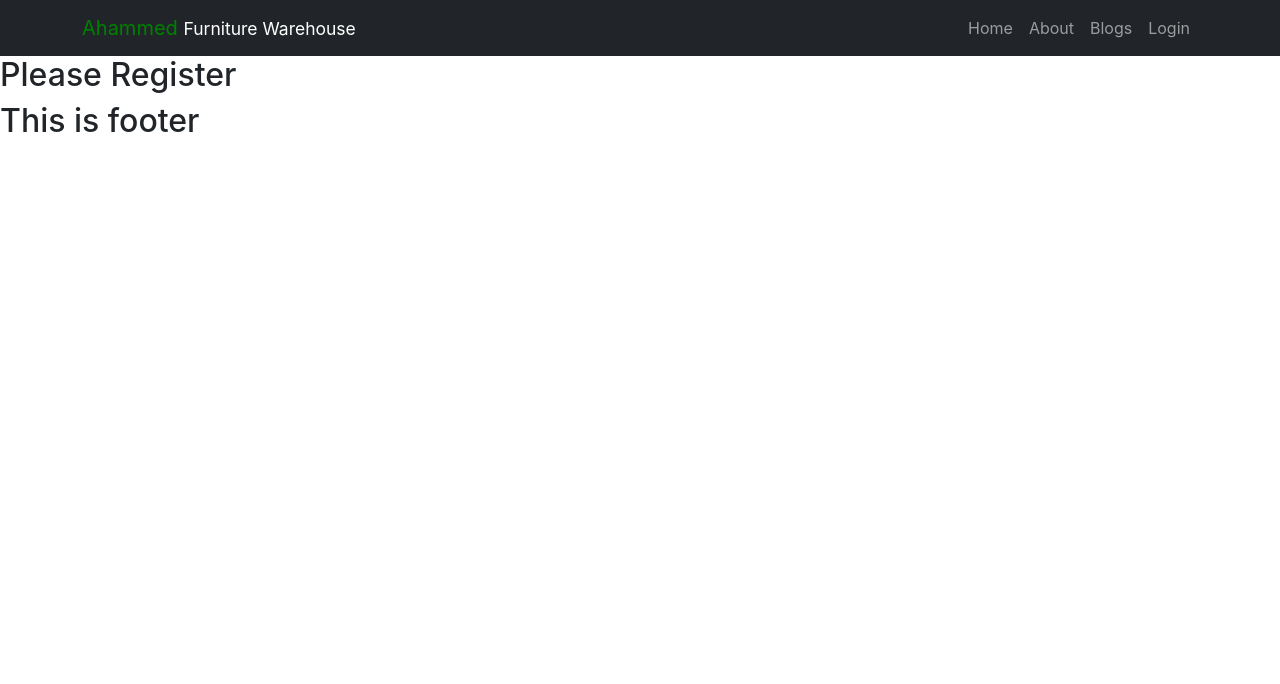
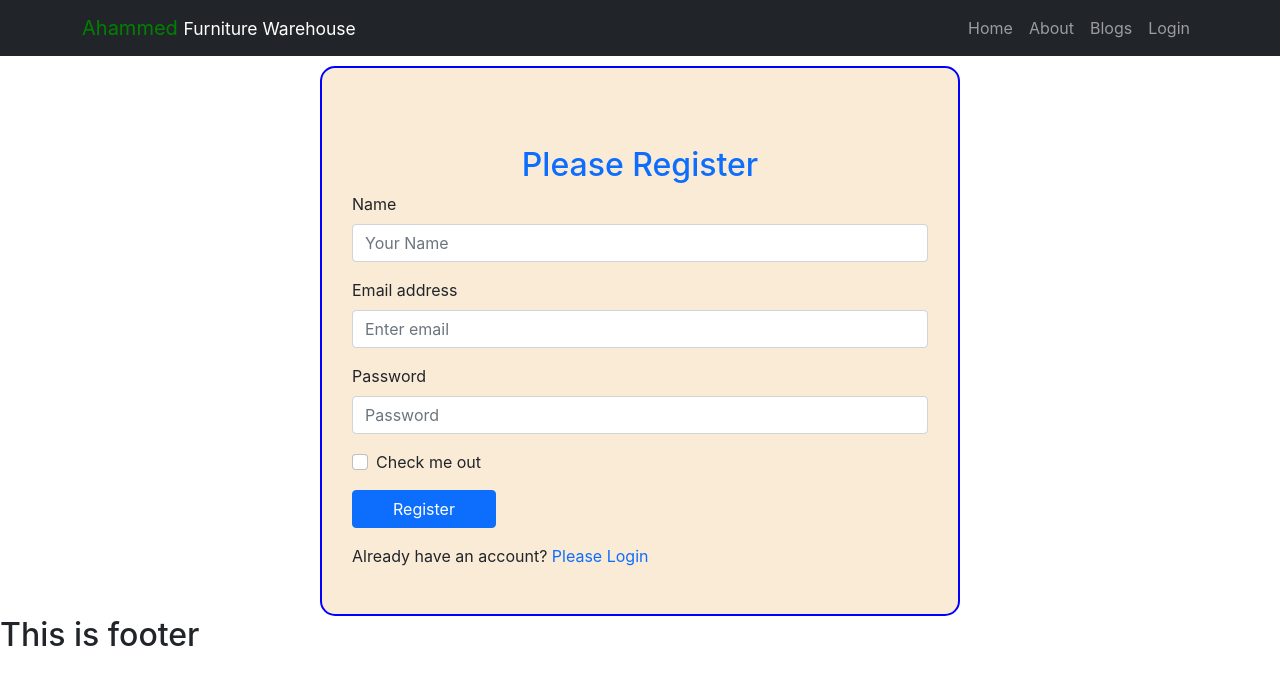
Before and after one commit to Abdul-Rakib92/furniture-warehouse-management-client-side, a React (Create React App) app: page /register in a window 1280 px wide. Shown: the top 684 px of the page. Built offline with nearby package versions, Linux system fonts and the light colour scheme.

Commit message:
evn variable added

```diff
--- a/src/components/Login/Login/Login.js
+++ b/src/components/Login/Login/Login.js
@@ -37,12 +37,9 @@ const Login = () => {
           <Form.Control ref={passwordRef} type="password" placeholder="Password" required />
         </Form.Group>
 
-        <Form.Group className="mb-3" controlId="formBasicCheckbox">
-          <Form.Check type="checkbox" label="Check me out" />
-        </Form.Group>
 
-        <Button variant="primary" type="submit">
-          Submit
+        <Button className="w-25 mb-3" variant="primary" type="submit">
+          Login
         </Button>
       </Form>
 
--- /dev/null
+++ b/src/components/Login/Register/Register.css
@@ -0,0 +1,7 @@
+.register-container {
+  border: 2px solid blue;
+  margin-top: 10px;
+  background-color: antiquewhite;
+  padding: 30px;
+  border-radius: 15px;
+}
--- a/src/components/Login/Register/Register.js
+++ b/src/components/Login/Register/Register.js
@@ -1,11 +1,75 @@
-import React from 'react';
+import React from "react";
+import { Button, Form } from "react-bootstrap";
+import { Link, useNavigate } from "react-router-dom";
+import './Register.css';
 
 const Register = () => {
-    return (
-        <div>
-            <h2>Please Register</h2>
-        </div>
-    );
+
+    const navigate = useNavigate();
+
+
+    const navigateLogin = () => {
+        navigate("/login");
+    }
+
+    const handleRegister = event =>{
+        event.preventDefault();
+        const name = event.target.name.value;
+        const email = event.target.email.value;
+        const password = event.target.password.value;
+
+        console.log(email, password);
+
+    }
+
+
+
+  return (
+    <div className="container w-50 mx-auto register-container">
+      <h2 className="text-primary text-center mt-5">Please Register</h2>
+
+      <Form onSubmit={handleRegister}>
+        <Form.Group className="mb-3" controlId="formBasicEmail">
+          <Form.Label>Name</Form.Label>
+          <Form.Control
+            type="text"
+            name="name"
+            placeholder="Your Name"
+          />
+        </Form.Group>
+
+        <Form.Group className="mb-3" controlId="formBasicEmail">
+          <Form.Label>Email address</Form.Label>
+          <Form.Control
+            type="email"
+            name="email"
+            placeholder="Enter email"
+            required
+          />
+        </Form.Group>
+
+        <Form.Group className="mb-3" controlId="formBasicPassword">
+          <Form.Label>Password</Form.Label>
+          <Form.Control
+            type="password"
+            name="password"
+            placeholder="Password"
+            required
+          />
+        </Form.Group>
+
+        <Form.Group className="mb-3" controlId="formBasicCheckbox">
+          <Form.Check type="checkbox" label="Check me out" />
+        </Form.Group>
+
+        <Button className="w-25 mb-3" variant="primary" type="submit">
+          Register
+        </Button>
+      </Form>
+
+      <p>Already have an account? <Link to="/login" className="text-decoration-none pe-auto text-primary" onClick={navigateLogin}>Please Login</Link></p>
+    </div>
+  );
 };
 
 export default Register;
```
Also changed, not shown: src/firebase.init.js (+6 -6 lines).
